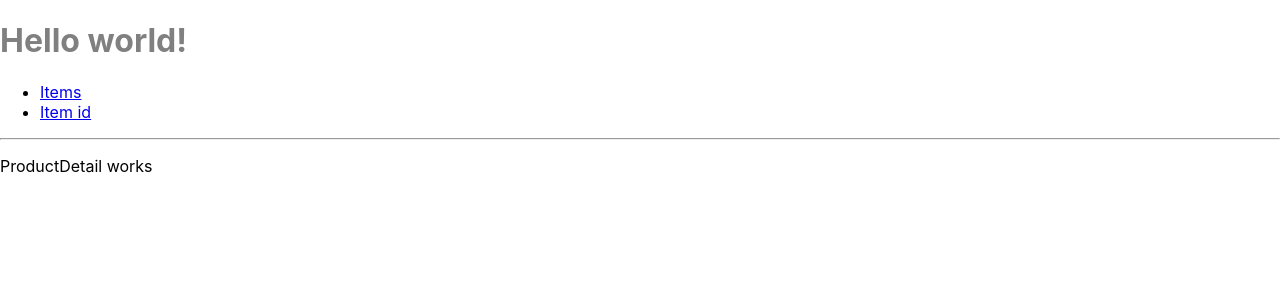
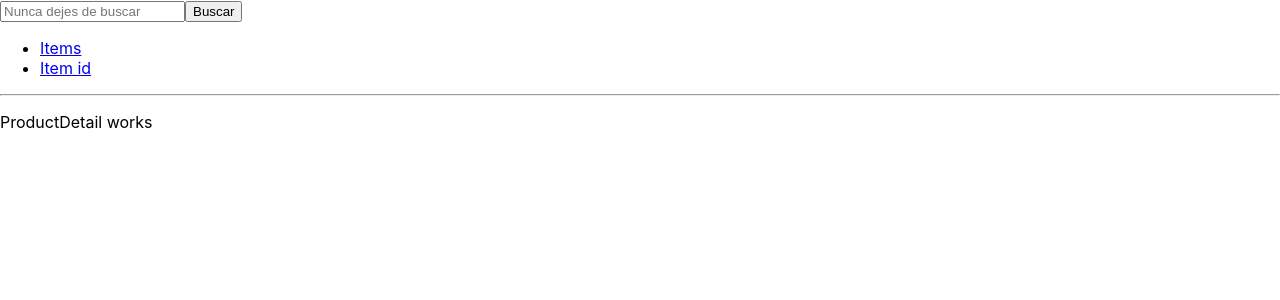
Before and after one commit to GisellePerez/search-app, a React (Create React App) app in the folder frontend/: page /items/1 in a window 1280 px wide. Shown: the top 300 px of the page. Built offline with nearby package versions, Linux system fonts and the light colour scheme; no server answers.

Commit message:
feat(searchbar): add searchbar working

```diff
--- a/frontend/src/App.tsx
+++ b/frontend/src/App.tsx
@@ -1,9 +1,10 @@
-import React, { useEffect, useState } from "react";
+import React from "react";
 import { BrowserRouter as Router, Switch, Route, Link } from "react-router-dom";
 import styled from "styled-components";
 
 import ProductDetail from "./components/ProductDetail/ProductDetail";
 import ProductsList from "./components/ProductsList/ProductsList";
+import SearchBar from "./components/SearchBar/SearchBar";
 
 const Title = styled.h1`
   color: gray;
@@ -12,12 +13,11 @@ const Title = styled.h1`
 function App() {
   return (
     <div className="App">
-      <header className="App-header">
-        <Title>Hello world!</Title>
-      </header>
       <section>
-        {/* TODO: add search bar here */}
         <Router>
+          <header className="App-header">
+            <SearchBar placeholder="Nunca dejes de buscar" />
+          </header>
           <ul>
             <li>
               <Link to="/items">Items</Link>
--- /dev/null
+++ b/frontend/src/components/ProductsList/ProductCard/ProductCard.tsx
@@ -0,0 +1,21 @@
+import React, { ReactElement } from "react";
+
+export type ProductCardType = {
+  id: string;
+  title: string;
+  price: {
+    currency: string;
+    amount: number;
+    decimals: number;
+  };
+  picture: string;
+  condition: string;
+  free_shipping: boolean;
+  description: string;
+};
+
+const ProductCard = (item: ProductCardType): ReactElement => {
+  return <p>{item.title}</p>;
+};
+
+export default ProductCard;
--- a/frontend/src/components/ProductsList/ProductsList.tsx
+++ b/frontend/src/components/ProductsList/ProductsList.tsx
@@ -1,15 +1,15 @@
 import React, { ReactElement, useEffect, useState } from "react";
 import { useLocation } from "react-router-dom";
 import apiRoutes from "../../constants/apiRoutes";
+import ProductCard from "./ProductCard/ProductCard";
 
 export type ProductsListType = {};
 
 const ProductsList = (): ReactElement => {
   const location = useLocation();
   const searchParam = new URLSearchParams(location.search);
-  console.log("searchParam", searchParam.get("search"));
 
-  const [products, setProducts] = useState(null);
+  const [products, setProducts] = useState([]);
 
   const handleSearchByQuery = async () => {
     try {
@@ -19,7 +19,7 @@ const ProductsList = (): ReactElement => {
       const data = await response.json();
 
       console.log("search", data);
-      setProducts(data);
+      setProducts(data?.items);
     } catch (error) {
       console.log("error", error.message);
     }
@@ -31,7 +31,11 @@ const ProductsList = (): ReactElement => {
 
   return (
     <div>
-      <p>ProductsList works</p>
+      <p>ProductsList</p>
+      {products && products.length > 0
+        ? products.map((item) => <ProductCard {...item} />)
+        : "Cargando"}
+      {/* TODO: add loading and skeletons */}
     </div>
   );
 };
--- /dev/null
+++ b/frontend/src/components/SearchBar/SearchBar.tsx
@@ -0,0 +1,54 @@
+import React, { useState } from "react";
+import { useHistory } from "react-router-dom";
+
+import styled from "styled-components";
+
+const Label = styled.label`
+  position: absolute;
+  height: 1px;
+  width: 1px;
+  overflow: hidden;
+  clip: rect(1px 1px 1px 1px); // IE6, IE7
+  clip: rect(1px, 1px, 1px, 1px);
+`;
+
+// Placeholder and label are customizable
+// Label is for a11y purposes. It's hidden with css, but abailable for screen readers
+type SearchBarType = {
+  label?: string;
+  placeholder?: string;
+};
+
+const SearchBar = ({ placeholder, label }: SearchBarType) => {
+  const history = useHistory();
+  const [inputValue, setInputValue] = useState("");
+
+  const handleChange = (e: any): void => {
+    setInputValue(e.target.value);
+  };
+
+  const handleSubmit = (e: any): void => {
+    e.preventDefault();
+    if (inputValue !== "") {
+      history.push({ pathname: "/items", search: `?search=${inputValue}` });
+    }
+  };
+
+  return (
+    <form>
+      <Label>{label ? label : "Introducí un texto para buscar"}</Label>
+      <input
+        aria-label="Buscar"
+        type="text"
+        name="search"
+        placeholder={placeholder ? placeholder : ""}
+        onChange={(e) => handleChange(e)}
+      />
+      <button type="submit" onClick={(e) => handleSubmit(e)}>
+        Buscar
+      </button>
+    </form>
+  );
+};
+
+export default SearchBar;
```
Also changed, not shown: 1 other file (tests, documents, lock files or other folders).
